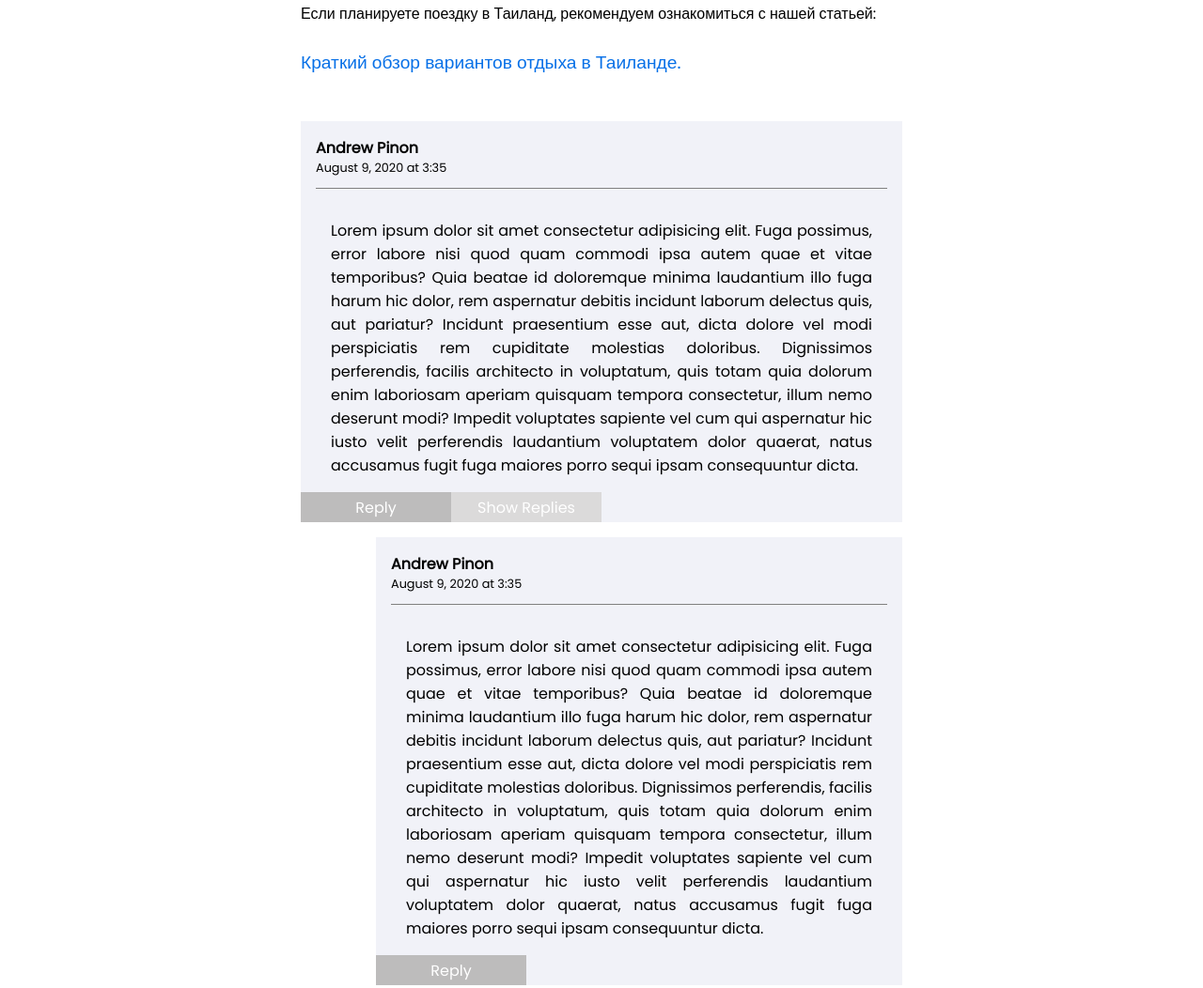
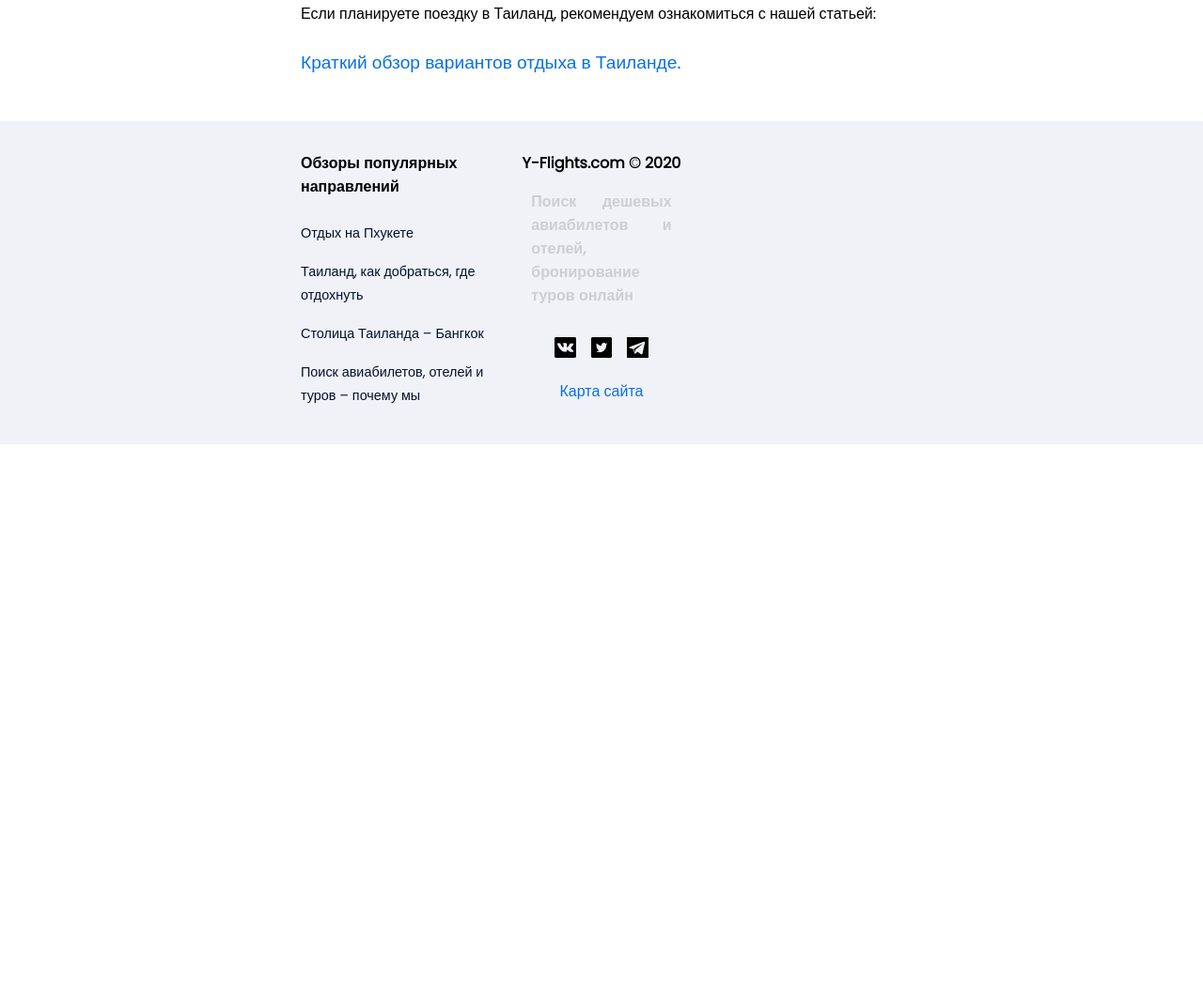
Before and after one commit to ainderew/Y-Flights, a plain HTML site: page blogs/Phuket.html in a window 1280 px wide. Shown: the part 7360-8412 px from the top of the page at 94% size. After the commit the page ends 7833 px from the top, so only its background shows below. Drawn offline with Linux system fonts and the light colour scheme.

Commit message:
footer revision

```diff
--- a/blogs/Phuket.html
+++ b/blogs/Phuket.html
@@ -348,7 +348,7 @@
                 </a>
             </div>
         </section>
-        <section class="center">
+        <!-- <section class="center">
             <div class="inner">
                 <div class="comment-container">
                     <div class="comment-container-upper">
@@ -393,7 +393,7 @@
                    </div>
                </form>
             </div>
-        </section>
+        </section> -->
 
         <footer class="center footer">
             <div class="inner footer-inner">
@@ -402,25 +402,25 @@
 
                 <ul class="footer-ul">
                   <li class="footer-li">
-                    <a href="./blogs/Phuket" class="footer-link">
+                    <a href="../blogs/Phuket" class="footer-link">
                       Отдых на Пхукете
                     </a>
                   </li>
 
                   <li class="footer-li">
-                    <a href="./blogs/Thailand" class="footer-link">
+                    <a href="../blogs/Thailand" class="footer-link">
                       Таиланд, как добраться, где отдохнуть
                     </a>
                   </li>
 
                   <li class="footer-li">
-                    <a href="./blogs/Bangkok" class="footer-link">
+                    <a href="../blogs/Bangkok" class="footer-link">
                       Столица Таиланда – Бангкок
                     </a>
                   </li>
 
                   <li class="footer-li">
-                    <a href="./blogs/flightticket" class="footer-link">
+                    <a href="../blogs/flightticket" class="footer-link">
                       Поиск авиабилетов, отелей и туров – почему мы
                     </a>
                   </li>
@@ -441,27 +441,27 @@
                     <ul class="social-media-ul">
                         <li class="social-media-li">
                             <a target="_blank" href="https://vk.com/y.flights" class="social-media-a">
-                                <img src="./assets/social media icons/vk.svg" alt="Vkontakte" class="social-media-icon">
+                                <img src="../assets/social media icons/vk.svg" alt="Vkontakte" class="social-media-icon">
                             </a>
                         </li>
                         <li class="social-media-li">
                             <a target="_blank" href="https://twitter.com/y_flights" class="social-media-a">
-                                <img src="./assets/social media icons/twitter.svg" alt="twitter" class="social-media-icon">
+                                <img src="../assets/social media icons/twitter.svg" alt="twitter" class="social-media-icon">
                             </a>
                         </li>
                         <li class="social-media-li">
                             <a target="_blank" href="https://t.me/yflights" class="social-media-a">
-                                <img src="./assets/social media icons/telegram.svg" alt="telegram" class="social-media-icon">
+                                <img src="../assets/social media icons/telegram.svg" alt="telegram" class="social-media-icon">
                             </a>
                         </li>
                     </ul>
                   </div>
-                  <a href="./sitemap" class="link-h5">Карта сайта</a>
+                  <a href="../sitemap" class="link-h5">Карта сайта</a>
 
               </div>
               <div class="footer-col-3"></div>
             </div>
-          </footer>
+        </footer>
 
     <!-- end www.htmlcommentbox.com -->
     <script>
```
Also changed, not shown: blogs/Bangkok.html (+8 -8 lines), blogs/Thailand.html (+8 -8 lines), blogs/flightticket.html (+8 -8 lines).
